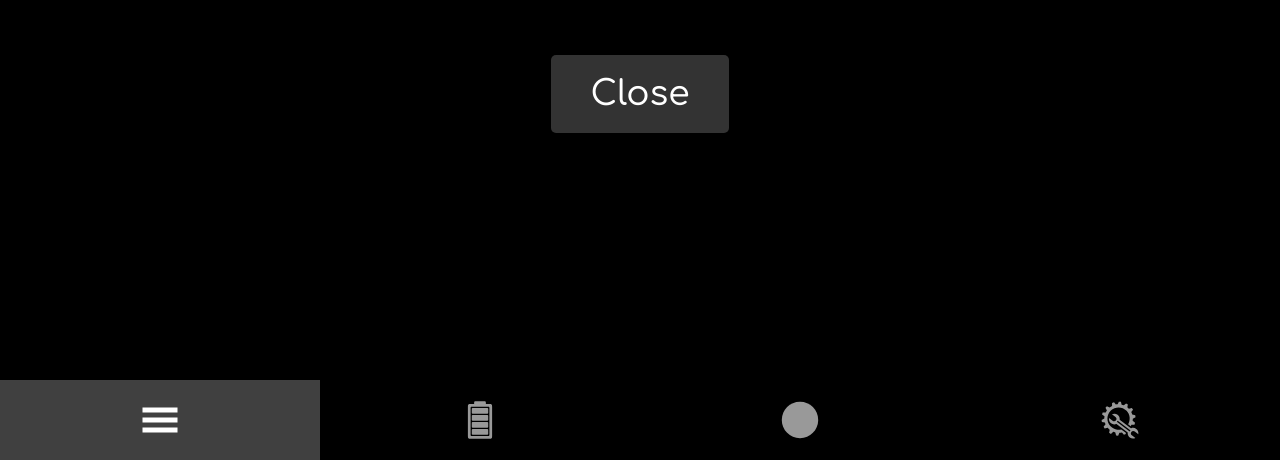
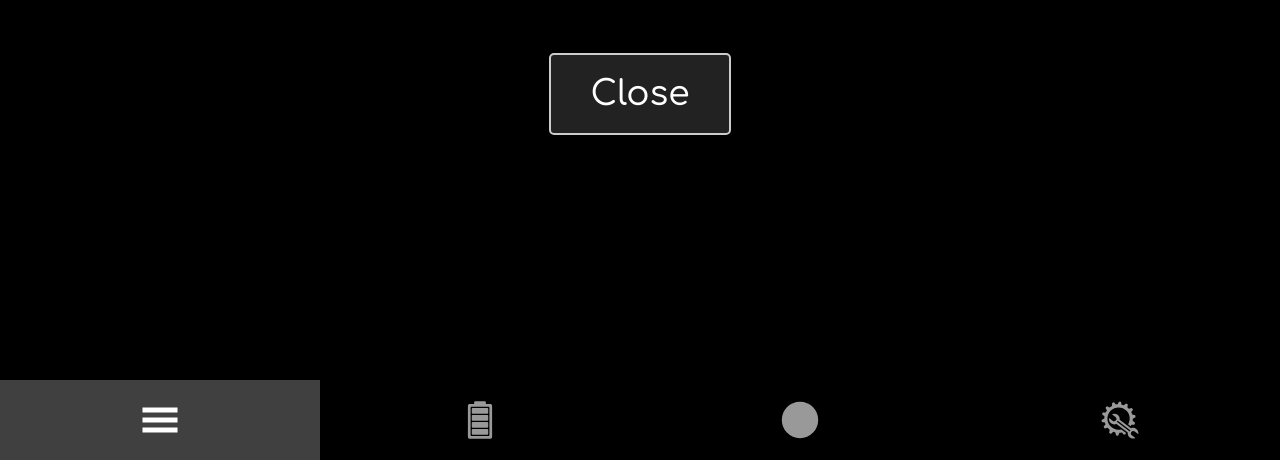
Before and after one commit to ExploringArtInt/rogue-like-game, a website with bundled scripts: page src/index.html in a window 1280 px wide. Both pictures are taken after a click on the button 160 px from the left and 760 px from the top of the page. Shown: the part 340-800 px from the top of the page. Built offline with nearby package versions, Linux system fonts and the light colour scheme.

Commit message:
Updated modal button color

```diff
--- a/src/styles.css
+++ b/src/styles.css
@@ -115,16 +115,16 @@ canvas {
     font-size: 1.5em;
     padding: 20px 40px;
     cursor: pointer;
-    background-color: #333;
+    background-color: #222;
     color: white;
-    border: none;
+    border: 2px solid #ccc;
     border-radius: 5px;
     transition: background-color 0.3s ease;
 }
 
 .modal-button:hover,
 .modal-button:focus {
-    background-color: #555;
+    background-color: #444;
 }
 
 .hidden {
```
